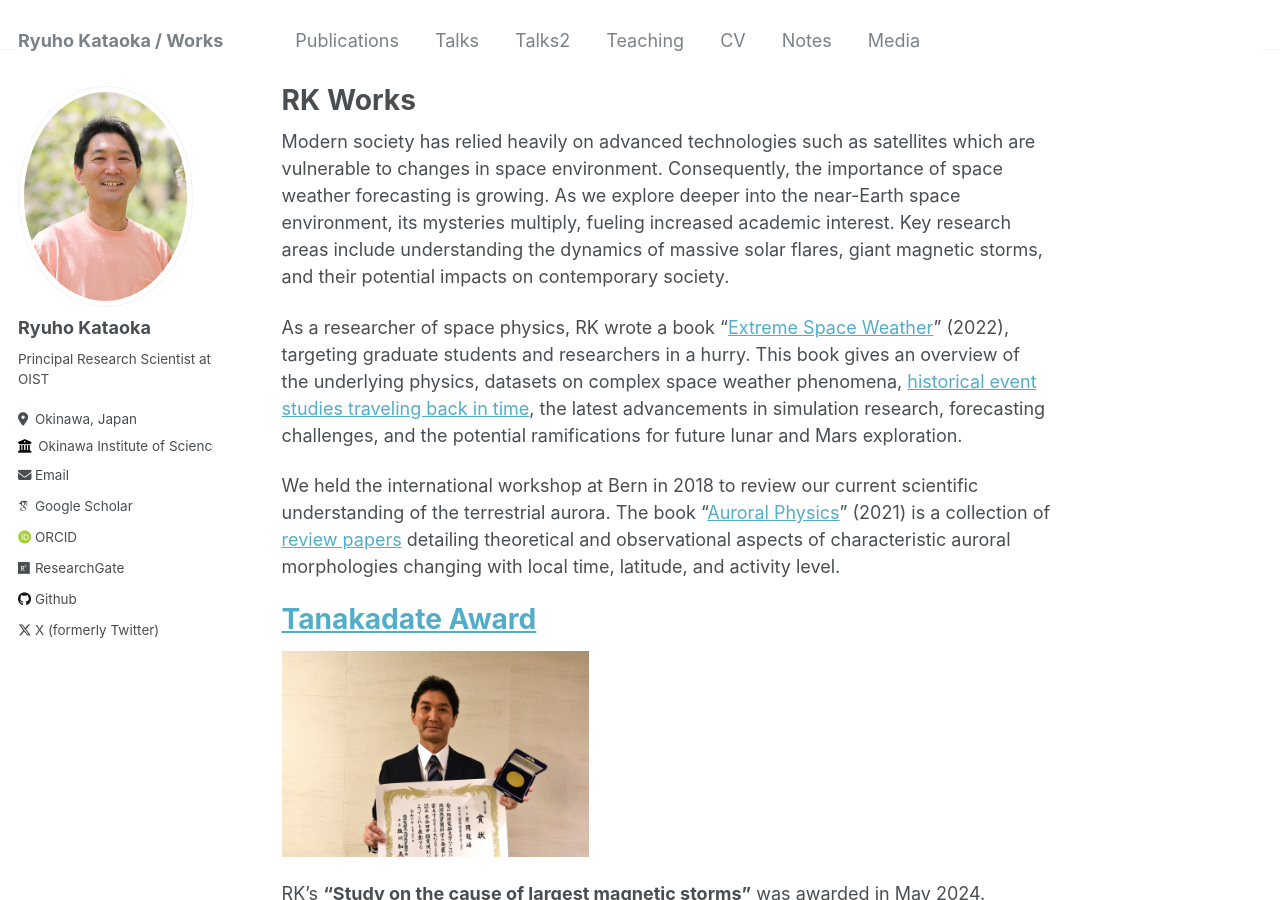
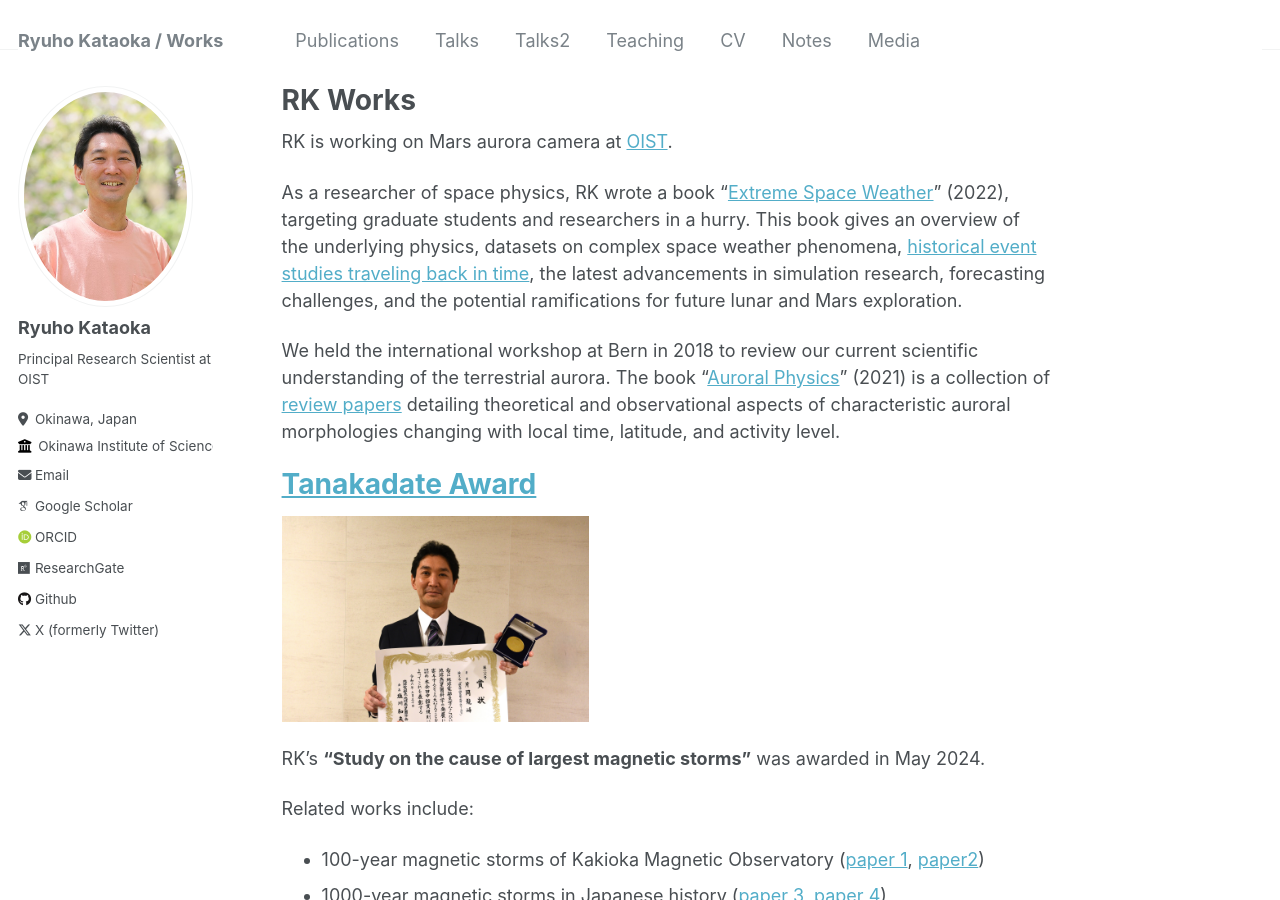
Before and after one commit to ryuhokataoka/ryuhokataoka.github.io, a Jekyll site: the page built from _pages/about.md, in a window 1280 px wide and 900 px high. Built offline with Jekyll 4.4.1, drawn with Linux system fonts in a browser that asks for light colours; some web fonts are replaced; some of the changed text lies outside the part shown.

Commit message:
Revise about page with new project and research info
Updated project details and added information about RK's work on Mars aurora camera.

```diff
--- a/_pages/about.md
+++ b/_pages/about.md
@@ -7,7 +7,8 @@
   - /about.html
 ---
 
-Modern society has relied heavily on advanced technologies such as satellites which are vulnerable to changes in space environment. Consequently, the importance of space weather forecasting is growing. As we explore deeper into the near-Earth space environment, its mysteries multiply, fueling increased academic interest. Key research areas include understanding the dynamics of massive solar flares, giant magnetic storms, and their potential impacts on contemporary society.
+RK is working on Mars aurora camera at [OIST](https://www.oist.jp/ja/stg/ryuho-kataoka).
+[](Modern society has relied on advanced technologies such as satellites which are vulnerable to changes in space environment. Consequently, the importance of space weather forecast is growing. As we explore deeper into the near-Earth space environment, its mysteries multiply, fueling increased academic interest. Key research areas include understanding the dynamics of massive solar flares, giant magnetic storms, and their potential impacts on contemporary society.)
 
 As a researcher of space physics, RK wrote a book "[Extreme Space Weather](https://www.sciencedirect.com/book/9780128225370/extreme-space-weather)" (2022), targeting graduate students and researchers in a hurry. This book gives an overview of the underlying physics, datasets on complex space weather phenomena, [historical event studies traveling back in time](https://sr.rois.ac.jp/en/article/sr/019.html), the latest advancements in simulation research, forecasting challenges, and the potential ramifications for future lunar and Mars exploration.
 
@@ -63,9 +64,10 @@
 Projects
 ======
 Currently working on:
-* AuroraXcosmic project ([AJ1007](https://polaris.nipr.ac.jp/~aurorax/))
-* AI-emulator project (KAKENHI 24H00277)
-* Space weather team of ISS/CALET
+* Mars camera project (SX-CRANE, 2026-2030)
+* Space weather team of ISS/CALET (2015-2030)
+* AI-emulator project (KAKENHI 24H00277, 2024-2027)
+* AuroraXcosmic project (JARE AJ1007, 2022-2027)
 
 News Releases
 ====
```
